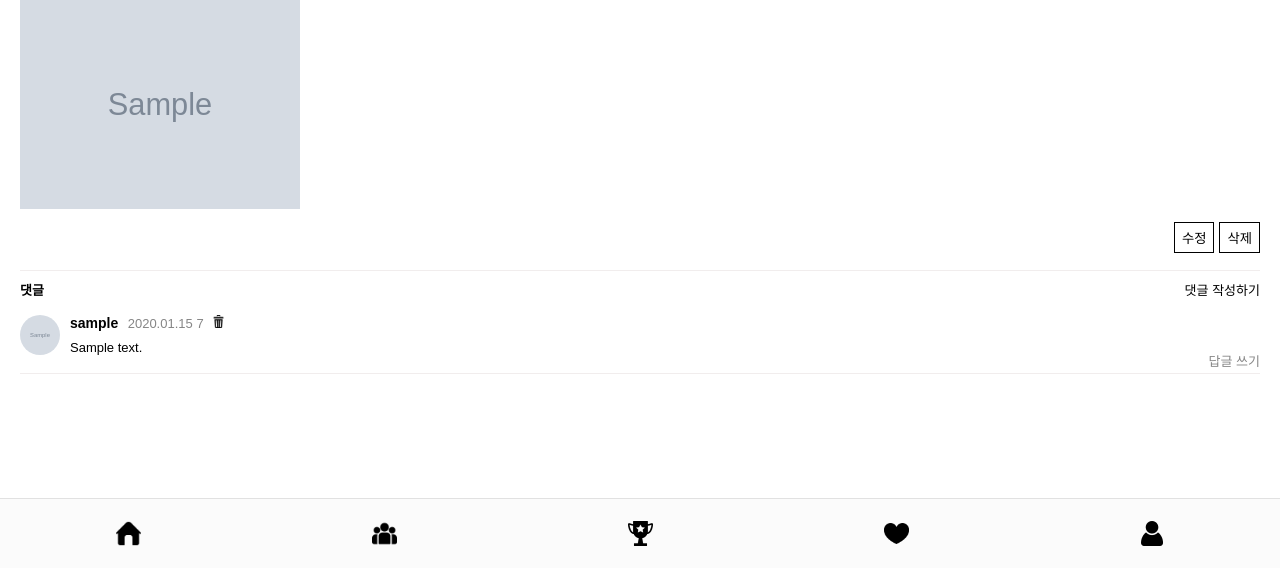
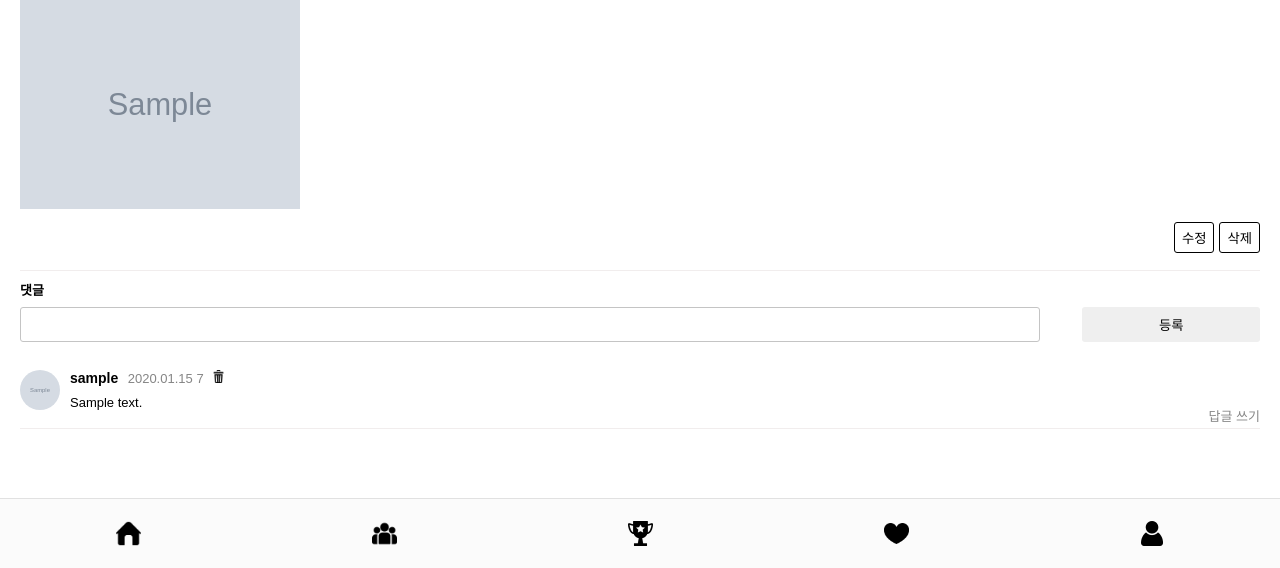
Before and after one commit to gahyeon8955/broad, a Django app: page /post/1/ in a window 1280 px wide. Shown: the part 232-800 px from the top of the page. Run offline with Django 3.2, Linux system fonts and the light colour scheme; a user stored in the database is signed in; tables that the repository leaves empty hold one stand-in row (values such as "Sample post"); grey boxes marked "Sample" are stand-in pictures; some web fonts are replaced.

Commit message:
댓글 작성 디테일 페이지에서 가능하게

```diff
--- a/posts/views.py
+++ b/posts/views.py
@@ -20,7 +20,18 @@ def post_my(request):
 
 def post_detail(request, post_id):
     post_detail = get_object_or_404(post_models.Post, pk=post_id)
-    return render(request, "posts/post_detail.html", {"post_detail":post_detail})
+
+    if request.method == 'POST':
+        form = CommentForm(request.POST, request.FILES)
+        if form.is_valid():
+            comment = form.save(commit=False)
+            comment.post = post_detail
+            comment.user = request.user
+            comment.save()
+            return redirect('/post/'+str(post_id))
+    else:
+        form = CommentForm()
+    return render(request, "posts/post_detail.html", {"post_detail":post_detail, 'form':form})
 
 def post_write(request):
 
--- a/static/posts/css/post_detail.css
+++ b/static/posts/css/post_detail.css
@@ -4,7 +4,7 @@
 
 /* 게시물 정보 및 유저 정보 박스 */
 .post_detail_profile_img{
-    width: 40px;
+    min-width: 40px;
     height: 40px;
     background-position: center;
     background-repeat: no-repeat;
@@ -74,12 +74,12 @@
     min-width: 100px;
 }
 .post_detail_update_delete{
-    border: solid 0.5px black;
-    border-radius: 3px;
+    border: solid 1px black;
     padding: 5px 7px;
     margin-top: 10px;
     background-color: white;
     margin-left: 5px;
+    border-radius: 5px;
 }
 .post_detail_ud_box{
     display: flex;
@@ -101,6 +101,10 @@
 }
 .post_detail_add_comment{
     font-size: 13px;
+}
+.first_login{
+    font-size: 14px;
+    margin-top: 5px;
 }
 /* 댓글 박스 */
 .post_detail_comment_box{
@@ -146,7 +150,26 @@
     width: 13px;
     margin-left: 4px;
 }
-
+.post_detail_add_comment{
+    width: 90%;
+    margin: 10px 0;
+}
+#id_body{
+    border: 0.2px solid #C4C4C4;
+    width: 96%;
+    height: 35px;
+    border-radius: 3px;
+}
+.post-form{
+    display: flex;
+    flex-direction: row;
+}
+.post_comment_submit{
+    width: 15%;
+    height: 35px;
+    margin: 10px 0;
+    border: none;
+}
 a:link { color:black; text-decoration: none;}
 a:visited { color:black; text-decoration: none;}
 a:hover { color:black; text-decoration: none;}
--- a/templates/posts/post_detail.html
+++ b/templates/posts/post_detail.html
@@ -62,10 +62,10 @@
         <div class="post_detail_ud_box">
             {% if post_detail.user == request.user %}
             <a href="{% url 'posts:update' post_detail.id %}">
-                <input class="post_detail_update_delete" type="button" value="수정">
+                <input class="post_detail_update_delete" type="button" style="border-radius: 3px;" value="수정">
             </a>
             <a href="{% url 'posts:delete' post_detail.id %}">
-                <input class="post_detail_update_delete" type="button" value="삭제">
+                <input class="post_detail_update_delete" type="button" style="border-radius: 3px;" value="삭제">
             </a>
             {% endif %}
         </div>
@@ -76,14 +76,20 @@
             <div class="post_detail_comment_top_box">
                 <span class="post_detail_comment_top">댓글</span>
                 <span class="post_detail_comment_count">{{post.comments_count}}</span>
-                <span class="post_detail_add_comment">
-                    {% if user.is_authenticated %}
-                    <a class="btn btn-default" href="{% url 'posts:add_comment_to_post' post_detail.id %}">댓글 작성하기</a>
-                    {% else %}
-                    <p>로그인 후에 리뷰작성이 가능합니다.</p>
-                    {% endif %}
-                </span>
             </div>
+
+            {% if user.is_authenticated %}
+            <form method="POST" class="post-form" enctype="multipart/form-data">
+
+                {% csrf_token %}
+                <span class="post_detail_add_comment">{{ form.body }}</span>
+                <input class="post_comment_submit" type="submit" value="등록" style="border-radius: 3px;">
+
+
+            </form>
+            {% else %}
+            <p class="first_login">로그인 후에 댓글작성이 가능합니다.</p>
+            {% endif %}
 
             <!-- 댓글 박스 -->
             {% for comment in post_detail.comments.all %}
@@ -110,6 +116,8 @@
             <p> </p>
             {% endfor %}
         </div>
+
+
     </div>
 
 
--- a/templates/posts/post_list.html
+++ b/templates/posts/post_list.html
@@ -78,5 +78,5 @@
         {% endfor %}
 
     </div>
-</div>
+
 {% endblock content %}
--- a/templates/posts/post_update.html
+++ b/templates/posts/post_update.html
@@ -40,7 +40,7 @@
             {{ form.photo }}
             <!-- <img src="{% static 'posts/img/cameraimg.png' %}" class="post_write_camera"> -->
         </span>
-        <input class="post_write_submit" type="submit" value="등록">
+        <input class="post_write_submit" type="submit" style="border-radius: 3px;" value="등록">
     </div>
 
 </form>
--- a/templates/posts/post_write.html
+++ b/templates/posts/post_write.html
@@ -40,7 +40,7 @@
             {{ form.photo }}
             <!-- <img src="{% static 'posts/img/cameraimg.png' %}" class="post_write_camera"> -->
         </span>
-        <input class="post_write_submit" type="submit" value="등록">
+        <input class="post_write_submit" type="submit" style="border-radius: 3px;" value="등록">
     </div>
 
 </form>
```
Also changed, not shown: uploads/post/image/None/1Jwi74S7dE.jpg (added), uploads/post/image/None/HYa9TrpKzU.png (added), uploads/post/image/None/Qqq2z7HTzS.png (added), uploads/post/image/None/vWjIEPm2H4.png (added).
